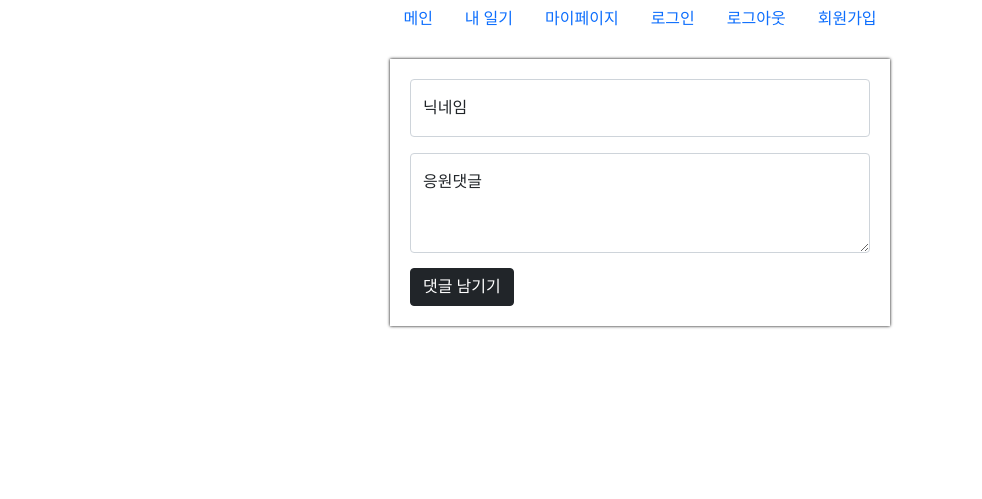
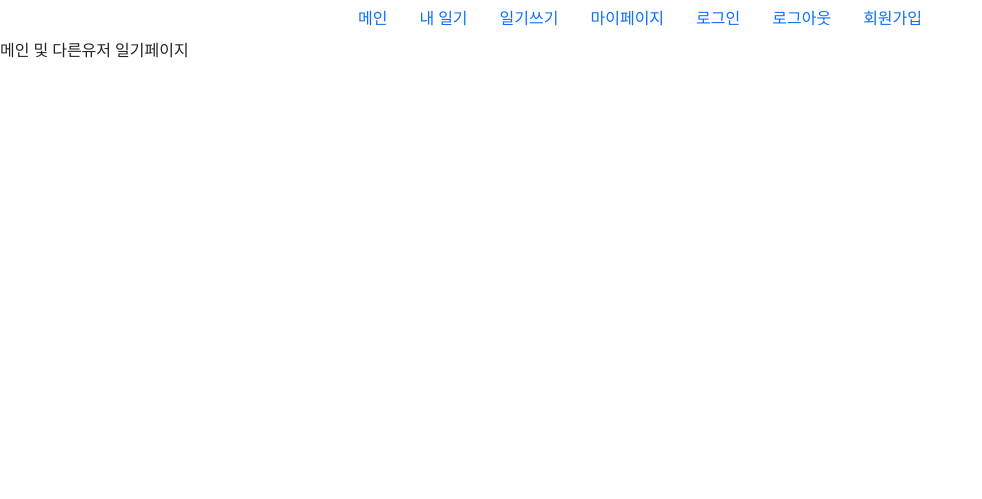
Before and after one commit to jihyeon4956/EmotionalDiary, a Flask app: page /logout in a window 1280 px wide. Shown: the part 301-800 px from the top of the page, without its empty margins (0-982 px from the left). Run offline with Flask 3, Linux system fonts and the light colour scheme; data that the repository does not hold is empty.

Commit message:
Update : rename templates

```diff
--- a/app.py
+++ b/app.py
@@ -8,25 +8,29 @@ app.secret_key = 'any random string'
 
 @app.route('/')
 def home():
-    if 'id' in session:
-        return render_template('index.html')
-    return render_template('login.html')
+    return render_template('index.html')
 
 @app.route('/write')
 def write():
     if 'id' in session:
-        return render_template('index.html')
-    return render_template('write.html')
+        return render_template('write.html')
+    return render_template('login.html')
 
 @app.route('/view')
 def view():
-    return render_template('view.html')
+    return render_template('index.html')
+
+@app.route('/myview')
+def myview():
+    if 'id' in session:
+        return render_template('myview.html')
+    return render_template('login.html')
 
 @app.route('/mypage')
 def mypage():
     if 'id' in session:
-        return render_template('index.html')
-    return render_template('mypage.html')
+        return render_template('mypage.html')
+    return render_template('login.html')
 
 @app.route('/join')
 def join():
@@ -44,20 +48,18 @@ def logout():
     session.pop('id', None)
     return render_template('index.html')
 
-@app.route("/guestbook", methods=["POST"])
+@app.route("/guestbook", methods=['GET','POST'])
 def guestbook_post():
-    name_receive = request.form['name_give']
-    comment_receive = request.form['comment_give']
-    doc = {
-        'name':name_receive,
-        'comment':comment_receive
-    }
-    db.fan.insert_one(doc)
+    if request.method == 'POST':
+        name_receive = request.form['name_give']
+        comment_receive = request.form['comment_give']
+        doc = {
+            'name':name_receive,
+            'comment':comment_receive
+        }
+        db.fan.insert_one(doc)
 
-    return jsonify({'msg': '전송완료!'})
-
-@app.route("/guestbook", methods=["GET"])
-def guestbook_get():
+        return jsonify({'msg': '전송완료!'})
     all_comments = list(db.fan.find({},{'_id':False}))
     return jsonify({'result': all_comments})
 
--- a/templates/index.html
+++ b/templates/index.html
@@ -41,6 +41,7 @@
                 width: 95%;
                 max-width: 500px;
                 margin: 20px auto 20px auto;
+
                 box-shadow: 0px 0px 3px 0px black;
                 padding: 20px;
             }
@@ -61,68 +62,12 @@
             }
         </style>
         <script>
-      $(document).ready(function () {
-        show_comment();
-      });
-      function save_comment() {
-        let name = $('#name').val()
-        let comment = $('#comment').val()
 
-        let formData = new FormData();
-        formData.append("name_give", name);
-        formData.append("comment_give", comment);
-
-        fetch('/guestbook', {method: "POST", body: formData,}).then((res) => res.json()).then((data) => {
-          alert(data["msg"]);
-        });
-        window.location.reload()
-      }
-
-      function show_comment() {
-        fetch('/guestbook').then((res) => res.json()).then((data) => {
-          $('#comment-list').empty()
-
-          let rows = data['result']
-          rows.forEach((a) => {
-            let name = a['name']
-            let comment = a['comment']
-
-            let temp_html = `<div class="card">
-                                <div class="card-body">
-                                    <blockquote class="blockquote mb-0">
-                                        <p>${comment}</p>
-                                        <footer class="blockquote-footer">${name}</footer>
-                                    </blockquote>
-                                </div>
-                            </div>
-                            `
-            $('#comment-list').append(temp_html)
-          })
-        })
-      }
         </script>
     </head>
     <body>
-
-<div class="mypost">
-    <div class="form-floating mb-3">
-        <input type="text" class="form-control" id="name" placeholder="url"/>
-        <label for="floatingInput">닉네임</label>
-    </div>
-    <div class="form-floating">
-        <textarea
-                class="form-control"
-                placeholder="Leave a comment here"
-                id="comment"
-                style="height: 100px"
-        ></textarea>
-        <label for="floatingTextarea2">응원댓글</label>
-    </div>
-    <button onclick="save_comment()" type="button" class="btn btn-dark">
-        댓글 남기기
-    </button>
-</div>
-<div class="mycards" id="comment-list">
+    <div>
+        메인 및 다른유저 일기페이지
     </div>
     </body>
     </html>
--- a/templates/join.html
+++ b/templates/join.html
@@ -22,11 +22,7 @@
         ></script>
 
 
-        <title>초미니홈피 - 팬명록</title>
-
-        <meta property="og:title" content="구왁" />
-        <meta property="og:description" content="구와악" />
-        <meta property="og:image" content="https://avatars.githubusercontent.com/u/32028454?s=400&u=7993b49546f6ebb45968dbafa6c97c5789ec2254&v=4" />
+        <title>회원가입 페이지</title>
 
         <link
                 href="https://fonts.googleapis.com/css2?family=Noto+Serif+KR:wght@200;300;400;500;600;700;900&display=swap"
--- a/templates/layout.html
+++ b/templates/layout.html
@@ -2,12 +2,6 @@
 <html lang="en">
 <head>
     <meta charset="UTF-8">
-
-    {% if nickname %}
-        <title> 감정일기 - {{ nickname }}</title>
-    {% else %}
-        <title> 감정일기 </title>
-    {% endif %}
 
     <style>
         .mypic {
@@ -32,31 +26,21 @@
         }
     </style>
 </head>
-<script>
-  let login = 0;
-  $(document).ready(function () {
-    set_temp();
-  });
-  function set_temp() {
-    fetch("http://spartacodingclub.shop/sparta_api/weather/seoul").then((res) => res.json()).then((data) => {
-      let temp = data['temp']
-      $('#temp').text(temp)
-    });
-  }
-</script>
 <body>
 
 <div class="mypic">
     <h1>감정일기</h1>
-    <p>현재기온: <span id="temp">36</span>도</p>
 </div>
 
 <ul class="nav justify-content-center">
-    <li class="nav-item" href="index">
+    <li class="nav-item" href="/">
         <a class="nav-link active" aria-current="page" href="/">메인</a>
     </li>
     <li class="nav-item">
-        <a class="nav-link" href="/">내 일기</a>
+        <a class="nav-link" href="/myview">내 일기</a>
+    </li>
+    <li class="nav-item">
+        <a class="nav-link" href="/write">일기쓰기</a>
     </li>
     <li class="nav-item">
         <a class="nav-link" href="/mypage">마이페이지</a>
```
Also changed, not shown: templates/login.html (+1 -6 lines), templates/mypage.html (+1 -6 lines), templates/view.html (deleted, +0 -74 lines). Lines whose indentation alone changed are shown as unchanged.
